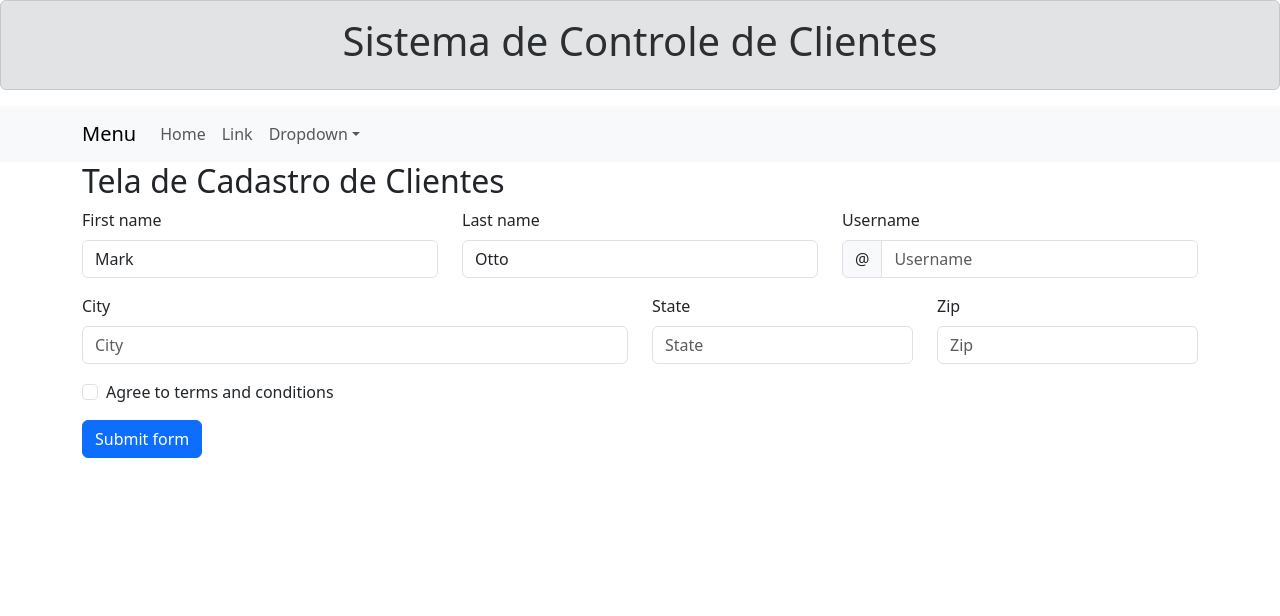
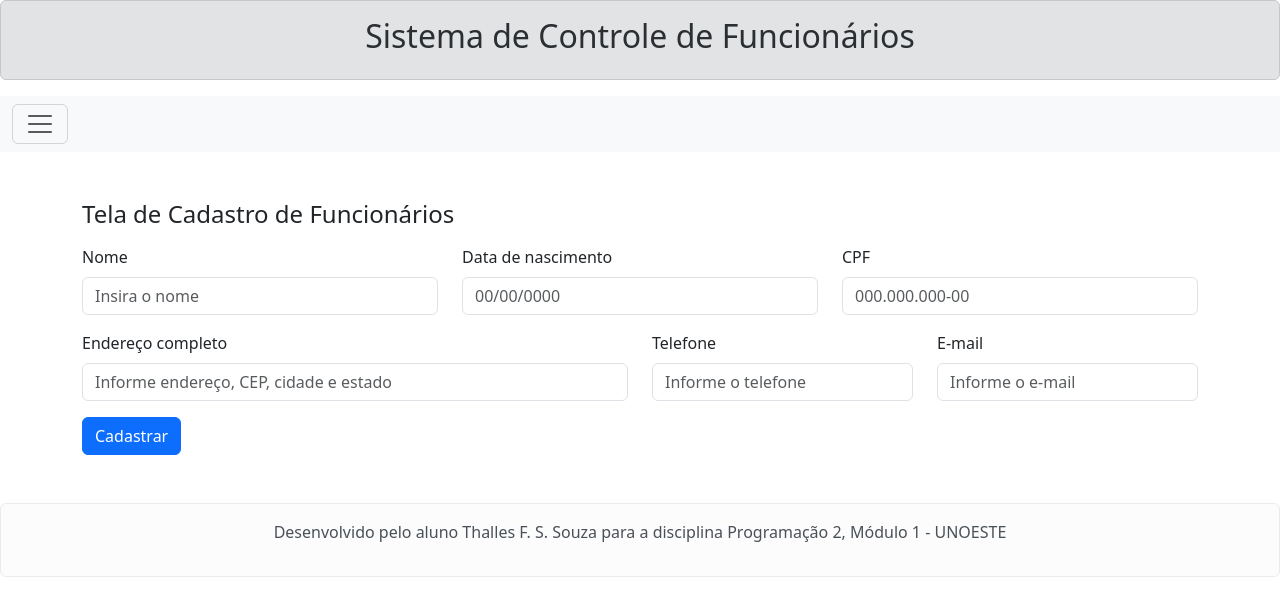
Before and after one commit to thalles08/atv2prog2es, a React (Create React App) app: page / in a window 1280 px wide. Shown: the top 616 px of the page. Built offline with nearby package versions, Linux system fonts and the light colour scheme.

Commit message:
importando_cod

```diff
--- a/src/App.js
+++ b/src/App.js
@@ -1,11 +1,9 @@
-import TelaCadastroCliente from "./componentes/telas/telaCadastroCliente";
-import Cabecalho from "./componentes/templates/cabecalho";
-import Menu from "./componentes/templates/menu";
+import TelaCadastroFuncionarios from "./componentes/telas/telaCadastroFuncionarios";
 
 function App() {
   return (
     <div className="App">
-      <TelaCadastroCliente />
+      <TelaCadastroFuncionarios />
     </div>
   );
 }
--- a/src/componentes/formularios/formCadClientes.jsx
+++ /dev/null
@@ -1,94 +0,0 @@
-import { useState } from "react";
-import Button from "react-bootstrap/Button";
-import Col from "react-bootstrap/Col";
-import Form from "react-bootstrap/Form";
-import InputGroup from "react-bootstrap/InputGroup";
-import Row from "react-bootstrap/Row";
-
-export default function FormCadClientes(props) {
-    const [validated, setValidated] = useState(false);
-
-    const handleSubmit = (event) => {
-        const form = event.currentTarget;
-        if (form.checkValidity() === false) {
-          event.preventDefault();
-          event.stopPropagation();
-        }
-
-        setValidated(true);
-      };
-
-  return (
-    <Form noValidate validated={validated} onSubmit={handleSubmit}>
-      <Row className="mb-3">
-        <Form.Group as={Col} md="4" controlId="validationCustom01">
-          <Form.Label>First name</Form.Label>
-          <Form.Control
-            required
-            type="text"
-            placeholder="First name"
-            defaultValue="Mark"
-          />
-          <Form.Control.Feedback>Looks good!</Form.Control.Feedback>
-        </Form.Group>
-        <Form.Group as={Col} md="4" controlId="validationCustom02">
-          <Form.Label>Last name</Form.Label>
-          <Form.Control
-            required
-            type="text"
-            placeholder="Last name"
-            defaultValue="Otto"
-          />
-          <Form.Control.Feedback>Looks good!</Form.Control.Feedback>
-        </Form.Group>
-        <Form.Group as={Col} md="4" controlId="validationCustomUsername">
-          <Form.Label>Username</Form.Label>
-          <InputGroup hasValidation>
-            <InputGroup.Text id="inputGroupPrepend">@</InputGroup.Text>
-            <Form.Control
-              type="text"
-              placeholder="Username"
-              aria-describedby="inputGroupPrepend"
-              required
-            />
-            <Form.Control.Feedback type="invalid">
-              Please choose a username.
-            </Form.Control.Feedback>
-          </InputGroup>
-        </Form.Group>
-      </Row>
-      <Row className="mb-3">
-        <Form.Group as={Col} md="6" controlId="validationCustom03">
-          <Form.Label>City</Form.Label>
-          <Form.Control type="text" placeholder="City" required />
-          <Form.Control.Feedback type="invalid">
-            Please provide a valid city.
-          </Form.Control.Feedback>
-        </Form.Group>
-        <Form.Group as={Col} md="3" controlId="validationCustom04">
-          <Form.Label>State</Form.Label>
-          <Form.Control type="text" placeholder="State" required />
-          <Form.Control.Feedback type="invalid">
-            Please provide a valid state.
-          </Form.Control.Feedback>
-        </Form.Group>
-        <Form.Group as={Col} md="3" controlId="validationCustom05">
-          <Form.Label>Zip</Form.Label>
-          <Form.Control type="text" placeholder="Zip" required />
-          <Form.Control.Feedback type="invalid">
-            Please provide a valid zip.
-          </Form.Control.Feedback>
-        </Form.Group>
-      </Row>
-      <Form.Group className="mb-3">
-        <Form.Check
-          required
-          label="Agree to terms and conditions"
-          feedback="You must agree before submitting."
-          feedbackType="invalid"
-        />
-      </Form.Group>
-      <Button type="submit">Submit form</Button>
-    </Form>
-  );
-}
--- /dev/null
+++ b/src/componentes/formularios/formCadFuncionarios.jsx
@@ -0,0 +1,92 @@
+import { useState } from "react";
+import Button from "react-bootstrap/Button";
+import Col from "react-bootstrap/Col";
+import Form from "react-bootstrap/Form";
+import Row from "react-bootstrap/Row";
+
+export default function FormCadFuncionarios(props) {
+    const [validated, setValidated] = useState(false);
+
+    const handleSubmit = (event) => {
+        const form = event.currentTarget;
+        if (form.checkValidity() === false) {
+          event.preventDefault();
+          event.stopPropagation();
+        }
+
+        setValidated(true);
+      };
+
+  return (
+    <Form noValidate validated={validated} onSubmit={handleSubmit}>
+      <Row className="mb-3">
+        <Form.Group as={Col} md="4" controlId="validationCustom01">
+          <Form.Label>Nome</Form.Label>
+          <Form.Control
+            required
+            type="text"
+            placeholder="Insira o nome"
+            name="nome"
+          />
+          <Form.Control.Feedback>Correto!</Form.Control.Feedback>
+        </Form.Group>
+        <Form.Group as={Col} md="4" controlId="validationCustom02">
+          <Form.Label>Data de nascimento</Form.Label>
+          <Form.Control
+            required
+            type="text"
+            placeholder="00/00/0000"
+            name="dataNascimento"
+          />
+          <Form.Control.Feedback>Correto!</Form.Control.Feedback>
+        </Form.Group>
+        <Form.Group as={Col} md="4" controlId="validationCustom02">
+          <Form.Label>CPF</Form.Label>
+          <Form.Control
+            required
+            type="text"
+            placeholder="000.000.000-00"
+            name="cpf"
+          />
+          <Form.Control.Feedback>Correto!</Form.Control.Feedback>
+        </Form.Group>
+      </Row>
+      <Row className="mb-3">
+        <Form.Group as={Col} md="6" controlId="validationCustom03">
+          <Form.Label>Endereço completo</Form.Label>
+          <Form.Control
+          type="text"
+          placeholder="Informe endereço, CEP, cidade e estado"
+          name="endereco"
+          required />
+          <Form.Control.Feedback type="invalid">
+            Informe o endereço completo.
+          </Form.Control.Feedback>
+        </Form.Group>
+        <Form.Group as={Col} md="3" controlId="validationCustom04">
+          <Form.Label>Telefone</Form.Label>
+          <Form.Control
+          type="text"
+          placeholder="Informe o telefone"
+          name="telefone"
+          required />
+          <Form.Control.Feedback type="invalid">
+            Informe o telefone
+          </Form.Control.Feedback>
+        </Form.Group>
+        <Form.Group as={Col} md="3" controlId="validationCustom05">
+          <Form.Label>E-mail</Form.Label>
+          <Form.Control
+          type="text"
+          placeholder="Informe o e-mail"
+          name="email"
+          required />
+          <Form.Control.Feedback type="invalid">
+            informe o e-mail.
+          </Form.Control.Feedback>
+        </Form.Group>
+      </Row>
+      <Button type="submit">Cadastrar</Button>
+    </Form>
+  );
+}
--- a/src/componentes/telas/telaCadastroCliente.jsx
+++ /dev/null
@@ -1,13 +0,0 @@
-import FormCadClientes from "../formularios/formCadClientes";
-import Pagina from "../templates/pagina";
-
-export default function TelaCadastroCliente(props) {
-    return (
-        <div>
-            <Pagina>
-                <h2>Tela de Cadastro de Clientes</h2>
-                <FormCadClientes />
-            </Pagina>
-        </div>
-    )
-}
--- /dev/null
+++ b/src/componentes/telas/telaCadastroFuncionarios.jsx
@@ -0,0 +1,13 @@
+import FormCadFuncionarios from "../formularios/formCadFuncionarios";
+import Pagina from "../templates/pagina";
+
+export default function TelaCadastroFuncionarios(props) {
+    return (
+        <div>
+            <Pagina>
+                <h4 className="mt-5">Tela de Cadastro de Funcionários</h4>
+                <div className="mt-3 mb-5"><FormCadFuncionarios /></div>
+            </Pagina>
+        </div>
+    )
+}
--- a/src/componentes/templates/cabecalho.jsx
+++ b/src/componentes/templates/cabecalho.jsx
@@ -2,6 +2,6 @@ import { Alert } from "react-bootstrap";
 
 export default function Cabecalho(props) {
     return (
-        <Alert variant="secondary" className="text-center"><h1>{props?.titulo}</h1></Alert>
+        <Alert variant="secondary" className="text-center"><h2>{props?.titulo}</h2></Alert>
     );
 }
--- a/src/componentes/templates/menu.jsx
+++ b/src/componentes/templates/menu.jsx
@@ -1,32 +1,58 @@
+import Button from 'react-bootstrap/Button';
 import Container from 'react-bootstrap/Container';
+import Form from 'react-bootstrap/Form';
 import Nav from 'react-bootstrap/Nav';
 import Navbar from 'react-bootstrap/Navbar';
 import NavDropdown from 'react-bootstrap/NavDropdown';
+import Offcanvas from 'react-bootstrap/Offcanvas';
 
-export default function Menu(props) {
+export default function Menu2 () {
     return (
-    <Navbar expand="lg" className="bg-body-tertiary">
-      <Container>
-        <Navbar.Brand href="#home">Menu</Navbar.Brand>
-        <Navbar.Toggle aria-controls="basic-navbar-nav" />
-        <Navbar.Collapse id="basic-navbar-nav">
-          <Nav className="me-auto">
-            <Nav.Link href="#home">Home</Nav.Link>
-            <Nav.Link href="#link">Link</Nav.Link>
-            <NavDropdown title="Dropdown" id="basic-nav-dropdown">
-              <NavDropdown.Item href="#action/3.1">Action</NavDropdown.Item>
-              <NavDropdown.Item href="#action/3.2">
-                Another action
-              </NavDropdown.Item>
-              <NavDropdown.Item href="#action/3.3">Something</NavDropdown.Item>
-              <NavDropdown.Divider />
-              <NavDropdown.Item href="#action/3.4">
-                Separated link
+<>
+      {[false].map((expand) => (
+        <Navbar key={expand} expand={expand} className="bg-body-tertiary mb-3">
+          <Container fluid>
+            <div className="d-flex justify-content-start align-items-center w-100">
+              <Navbar.Toggle aria-controls={`offcanvasNavbar-expand-${expand}`} />
+            </div>
+            <Navbar.Offcanvas
+              id={`offcanvasNavbar-expand-${expand}`}
+              aria-labelledby={`offcanvasNavbarLabel-expand-${expand}`}
+              placement="start"
+            >
+              <Offcanvas.Header closeButton>
+                <Offcanvas.Title id={`offcanvasNavbarLabel-expand-${expand}`}>
+                  Menu
+                </Offcanvas.Title>
+              </Offcanvas.Header>
+              <Offcanvas.Body>
+                <Nav className="justify-content-end flex-grow-1 pe-3">
+                  <Nav.Link href="#action1">Página Inicial</Nav.Link>
+                  <Nav.Link href="#action2">Cadastro de Funcionários</Nav.Link>
+                  <NavDropdown
+                    title="Departamentos"
+                    id={`offcanvasNavbarDropdown-expand-${expand}`}
+                  >
+                    <NavDropdown.Item href="#action3">Recursos Humanos</NavDropdown.Item>
+                    <NavDropdown.Item href="#action4">
+                      Atendimento
                     </NavDropdown.Item>
                   </NavDropdown>
                 </Nav>
-        </Navbar.Collapse>
+                <Form className="d-flex">
+                  <Form.Control
+                    type="search"
+                    placeholder="Search"
+                    className="me-2 mt-3"
+                    aria-label="Search"
+                  />
+                  <Button variant="outline-success" className='mt-3'>Search</Button>
+                </Form>
+              </Offcanvas.Body>
+            </Navbar.Offcanvas>
           </Container>
         </Navbar>
+      ))}
+    </>
     );
 }
--- a/src/componentes/templates/pagina.jsx
+++ b/src/componentes/templates/pagina.jsx
@@ -1,14 +1,17 @@
 import Cabecalho from "./cabecalho";
 import Menu from "./menu";
+import Rodape from "./rodape";
+
 
 export default function Pagina(props) {
     return (
         <div>
-            <Cabecalho titulo="Sistema de Controle de Clientes"/>
+            <Cabecalho titulo="Sistema de Controle de Funcionários"/>
             <Menu />
             <div className="container">
                 {props.children}
             </div>
+            <Rodape titulo="Desenvolvido pelo aluno Thalles F. S. Souza para a disciplina Programação 2, Módulo 1 - UNOESTE" />
         </div>
     );
 }
--- /dev/null
+++ b/src/componentes/templates/rodape.jsx
@@ -0,0 +1,7 @@
+import { Alert } from "react-bootstrap";
+
+export default function Rodape(props) {
+    return (
+        <Alert variant="light" className="text-center"><p>{props?.titulo}</p></Alert>
+    );
+}
```
Also changed, not shown: 1 other file (tests, documents, lock files or other folders). Lines whose indentation alone changed are shown as unchanged.
